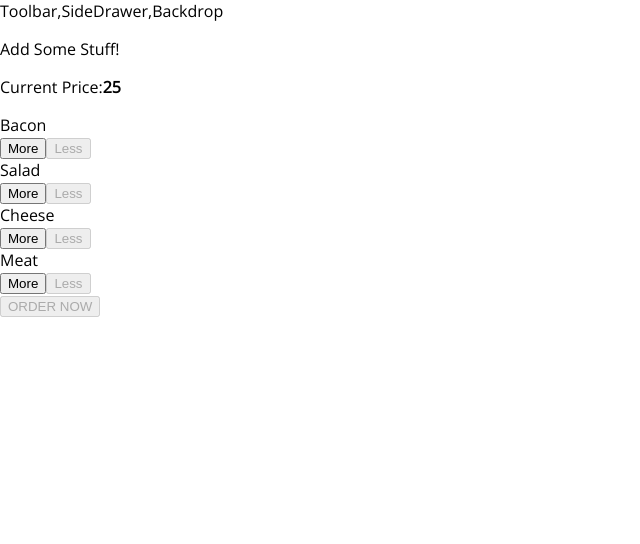
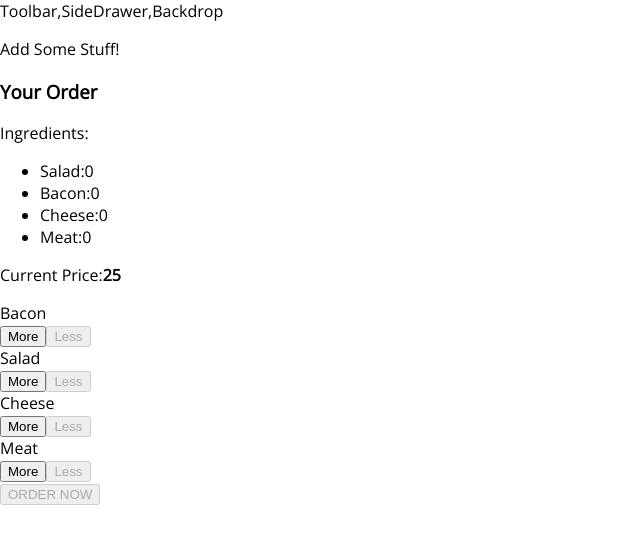
Before and after one commit to abhi15999/Burger-Builder, a React app: page / in a window 1280 px wide. Shown: the top 544 px of the page, without its empty margins (0-640 px from the left). Built offline with nearby package versions, Linux system fonts and the light colour scheme.

Commit message:
Order Summary

```diff
--- /dev/null
+++ b/src/components/Burger/OrderSummary/OrderSummary.js
@@ -0,0 +1,19 @@
+import React from 'react';
+import Aux from '../../../hoc/axillary'
+const OrderSumamry=(props)=>{
+
+    const ingredients = Object.keys(props.ingredients).map(igKey=>{return (
+            <li><span style={{textTransform:'capitalize'}}>{igKey}</span>:{props.ingredients[igKey]}</li>
+    )})
+    return (
+        <Aux>
+            <h3>Your Order</h3>
+            <p>Ingredients:</p>
+            <ul>
+            {ingredients}
+            </ul>
+        </Aux>
+    );
+}
+
+export default OrderSumamry;
--- a/src/containers/BurgerBuilder/BurgerBuilder.js
+++ b/src/containers/BurgerBuilder/BurgerBuilder.js
@@ -2,6 +2,7 @@ import React,{Component} from 'react'
 import Aux from '../../hoc/axillary'
 import Burger from '../../components/Burger/Burger'
 import BuildControls from '../../components/Burger/BuildControls/BuildControls'
+import OrderSummary from '../../components/Burger/OrderSummary/OrderSummary'
 
 
 const INGREDIENT_PRICE = {
@@ -85,6 +86,8 @@ export default class BurgerBuilder extends Component{
         return(
             <Aux>
                 <Burger ingredients={this.state.ingredients}/>
+                <OrderSummary ingredients={this.state.ingredients}/>
+
                 <BuildControls
                 ingredientAdded={this.addIngredientsHandler}
                 ingredientRemoved={this.removeIngredientHandler}
```
Also changed, not shown: 2 other files (tests, documents, lock files or other folders).
